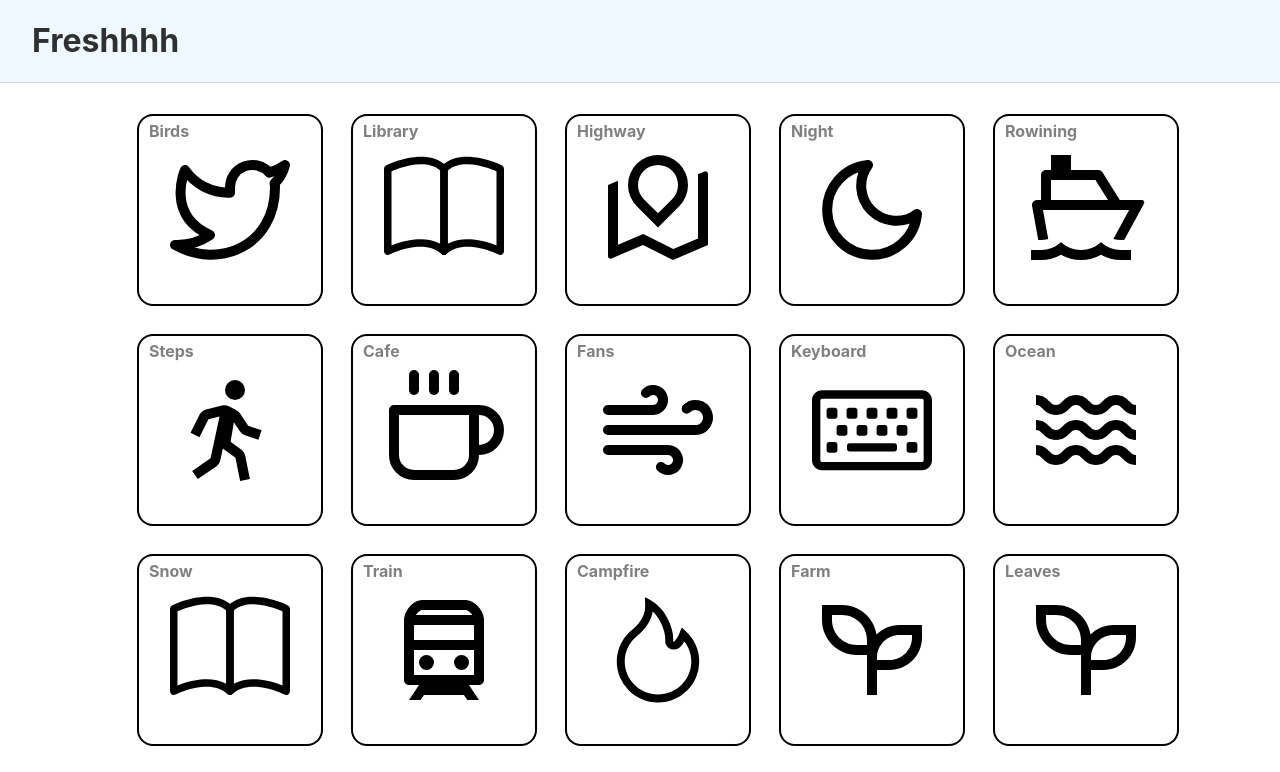
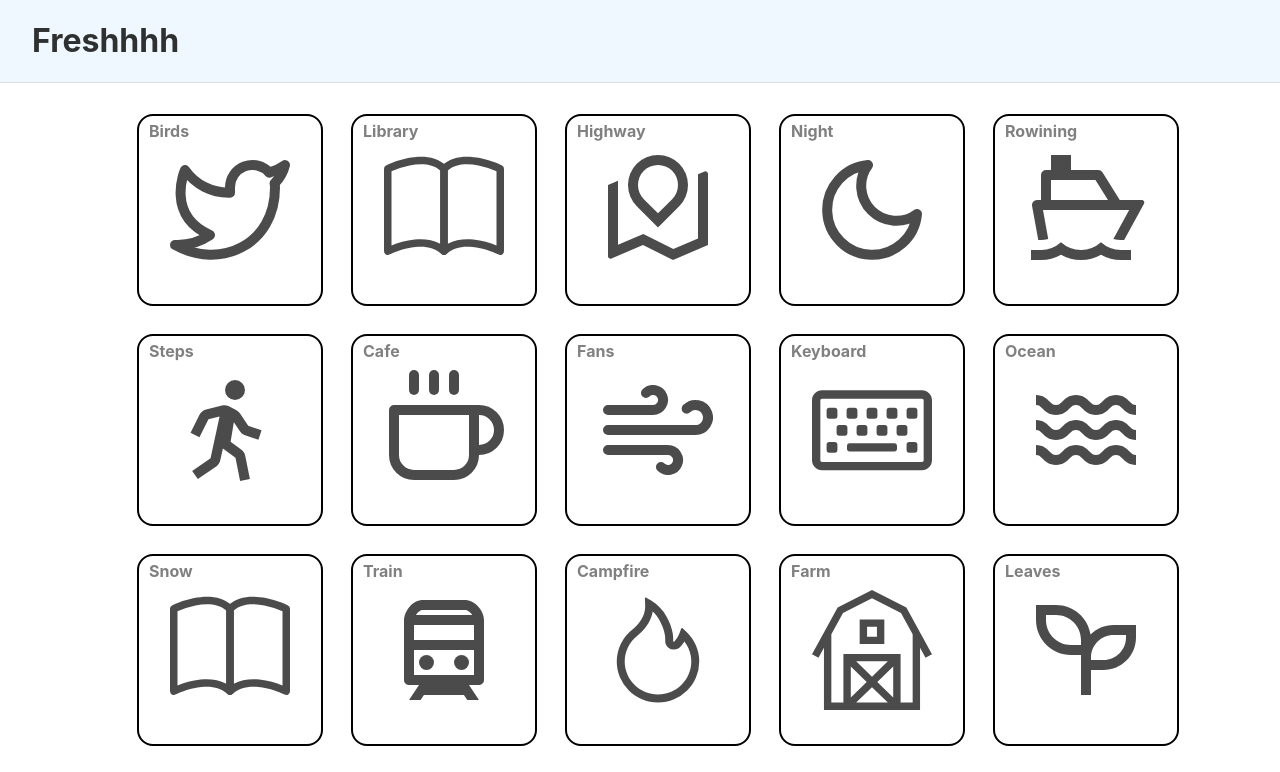
Before and after one commit to i-naeem/freshhhh, a React (Create React App) app: page / in a window 1280 px wide. Shown: the top 772 px of the page. Built offline with nearby package versions, Linux system fonts and the light colour scheme.

Commit message:
:sparkles: make card clickable

```diff
--- a/src/assets/icons/FarmIcon.js
+++ b/src/assets/icons/FarmIcon.js
@@ -1,16 +1,39 @@
 const FarmIcon = (props) => (
   <svg
-    stroke="currentColor"
-    fill="currentColor"
-    stroke-width="0"
-    viewBox="0 0 24 24"
+    version="1.1"
+    id="Capa_1"
+    xmlns="http://www.w3.org/2000/svg"
+    xmlnsXlink="http://www.w3.org/1999/xlink"
+    x="0px"
+    y="0px"
+    viewBox="0 0 486.809 486.809"
     {...props}
-    xmlns="http://www.w3.org/2000/svg"
   >
     <g>
-      <path fill="none" d="M0 0H24V24H0z"></path>
-      <path d="M6 3c3.49 0 6.383 2.554 6.913 5.895C14.088 7.724 15.71 7 17.5 7H22v2.5c0 3.59-2.91 6.5-6.5 6.5H13v5h-2v-8H9c-3.866 0-7-3.134-7-7V3h4zm14 6h-2.5c-2.485 0-4.5 2.015-4.5 4.5v.5h2.5c2.485 0 4.5-2.015 4.5-4.5V9zM6 5H4v1c0 2.761 2.239 5 5 5h2v-1c0-2.761-2.239-5-5-5z"></path>
+      <path
+        d="M486.804,260.418L382.855,70.512L243.404,0L103.953,70.512L0.005,260.418l26.316,14.404l22.143-40.453v252.439h389.881
+   V234.37l22.143,40.453L486.804,260.418z M221.948,373.059l-64.545,63.106V309.952L221.948,373.059z M243.404,394.037l64.203,62.772
+   H179.201L243.404,394.037z M264.861,373.059l64.545-63.106v126.213L264.861,373.059z M243.404,352.081l-64.203-62.772h128.407
+   L243.404,352.081z M408.345,456.809h-48.938v-197.5H127.402v197.5H78.464V179.562l47.335-86.478l117.605-59.466L361.01,93.083
+   l47.335,86.478V456.809z"
+      />
+      <path d="M193.404,219.309h100v-100h-100V219.309z M223.404,149.309h40v40h-40V149.309z" />
     </g>
+    <g></g>
+    <g></g>
+    <g></g>
+    <g></g>
+    <g></g>
+    <g></g>
+    <g></g>
+    <g></g>
+    <g></g>
+    <g></g>
+    <g></g>
+    <g></g>
+    <g></g>
+    <g></g>
+    <g></g>
   </svg>
 );
 
--- a/src/components/sound-card/SoundCard.js
+++ b/src/components/sound-card/SoundCard.js
@@ -1,18 +1,35 @@
 import styles from './sound-card.module.css';
 import icons from '../../assets/icons';
+import { useEffect, useRef, useState } from 'react';
 
 const SoundCard = (props) => {
   const { title, url } = props;
+  const [isPlaying, setIsPlaying] = useState(false);
 
   const Icon = icons[title];
 
+  const audioRef = useRef();
+
+  useEffect(() => {
+    if (isPlaying) {
+      audioRef.current.play();
+      return;
+    }
+
+    audioRef.current.pause();
+  }, [isPlaying]);
+
   return (
-    <section className={styles.card} role="button">
+    <section
+      onClick={() => setIsPlaying(!isPlaying)}
+      className={`${styles.card} ${isPlaying && styles.active}`}
+      role="button"
+    >
       <h5 className={styles.title}>{title}</h5>
       <div className={styles.iconWrapper}>
         {Icon && <Icon className={styles.icon} />}
       </div>
-      <audio>
+      <audio loop ref={audioRef}>
         <source src={url} />
       </audio>
     </section>
--- a/src/components/sound-card/sound-card.module.css
+++ b/src/components/sound-card/sound-card.module.css
@@ -22,8 +22,9 @@
   box-shadow: 6px 4px 0px 0px #a9d3f7;
 }
 
-.card.active {
+.active {
   background-color: antiquewhite;
+  box-shadow: 6px 4px 0px 0px #a9d3f7;
 }
 
 .title {
@@ -43,4 +44,10 @@
 
 .icon {
   width: 80%;
+  opacity: 0.7;
+  transition: opacity 150ms ease-in-out;
 }
+
+.card:hover .icon {
+  opacity: 1;
+}
```
